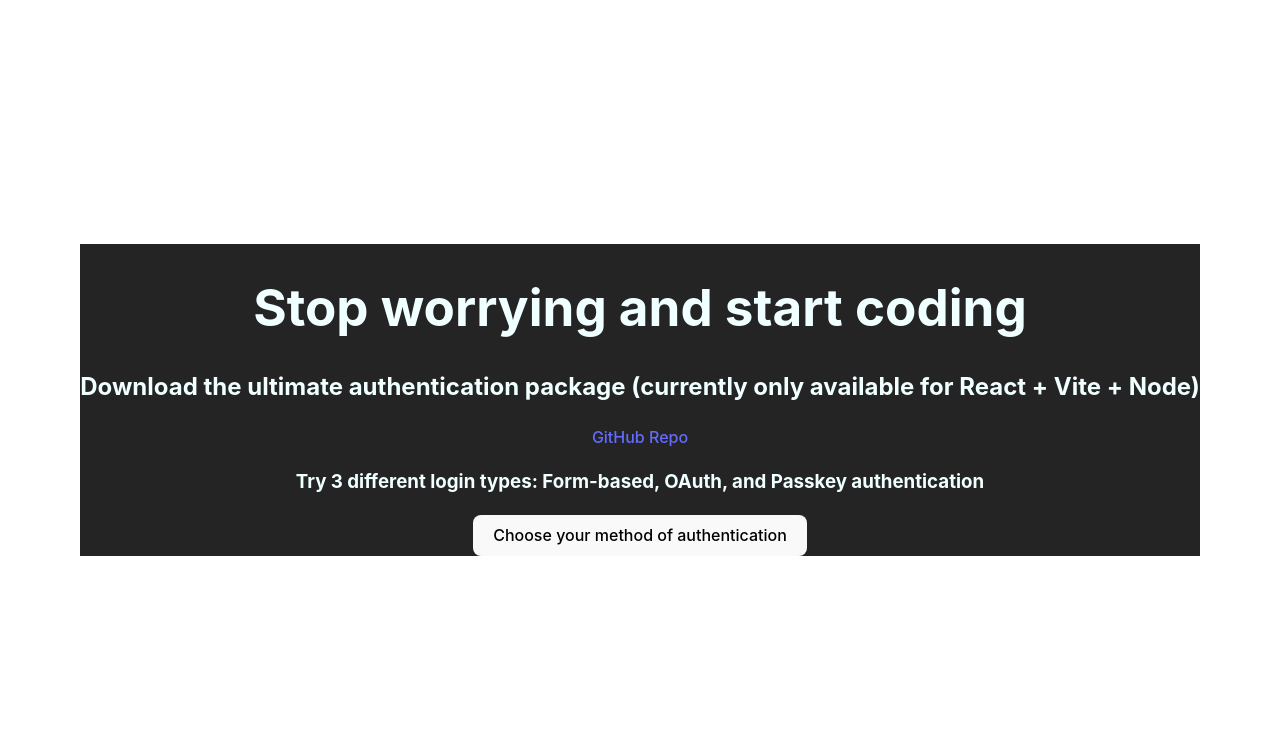
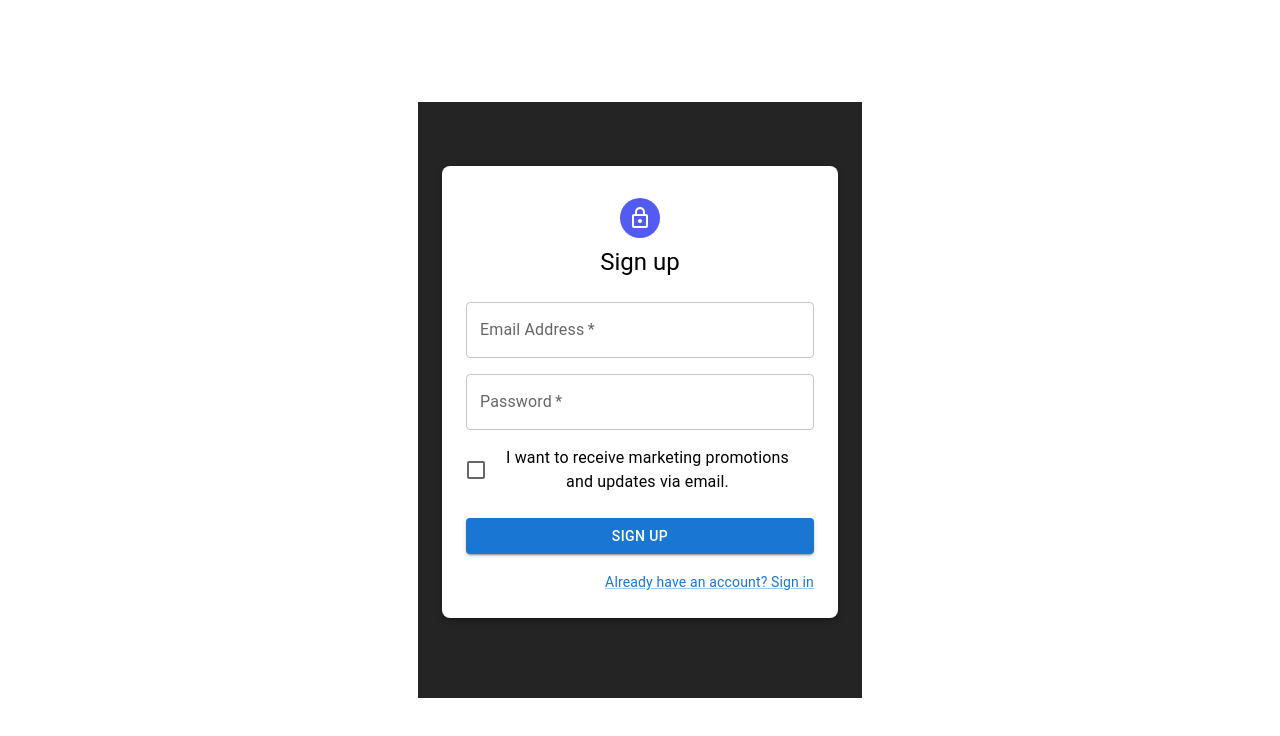
Before and after one commit to oslabs-beta/cerberus, a React (Vite) app in the folder client/: page /sign-up in a window 1280 px wide. Shown: the top 736 px of the page. Built offline with nearby package versions, Linux system fonts and the light colour scheme.

Commit message:
Signup component now appearing

```diff
--- a/client/src/App.tsx
+++ b/client/src/App.tsx
@@ -8,14 +8,13 @@ import ForgotPW from './components/Forgot-PW';
 const App = () => {
   return (
     <Router>
-      <Container>
       <Routes>
         {/* give the route a react component instance */}
+        <Route path='/' element={<Container />} />
         <Route path='/Login' element={<Login />} />
         <Route path='/sign-up' element={<SignUp />} />
         <Route path='/Forgot-PW' element={<ForgotPW />} />
       </Routes>
-      </Container>
     </Router>
   );
 };
```
Lines whose indentation alone changed are shown as unchanged.
